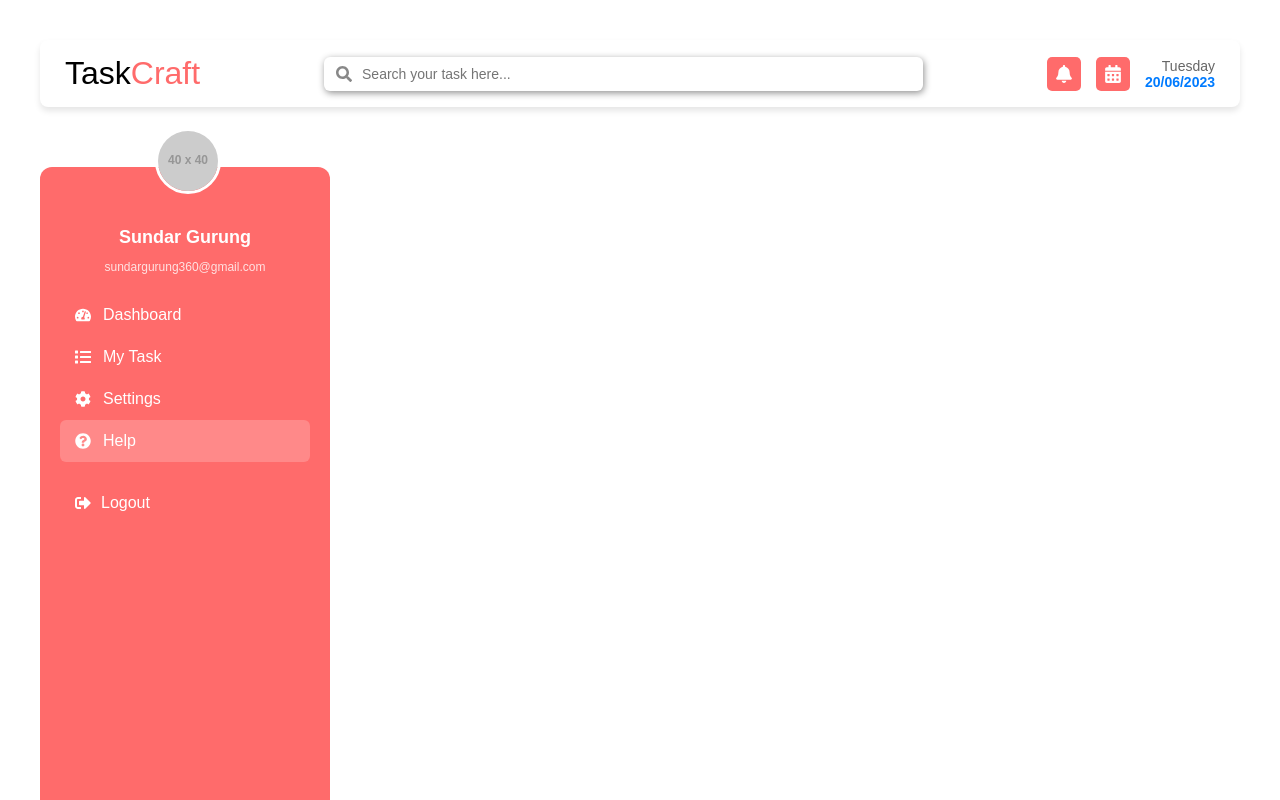
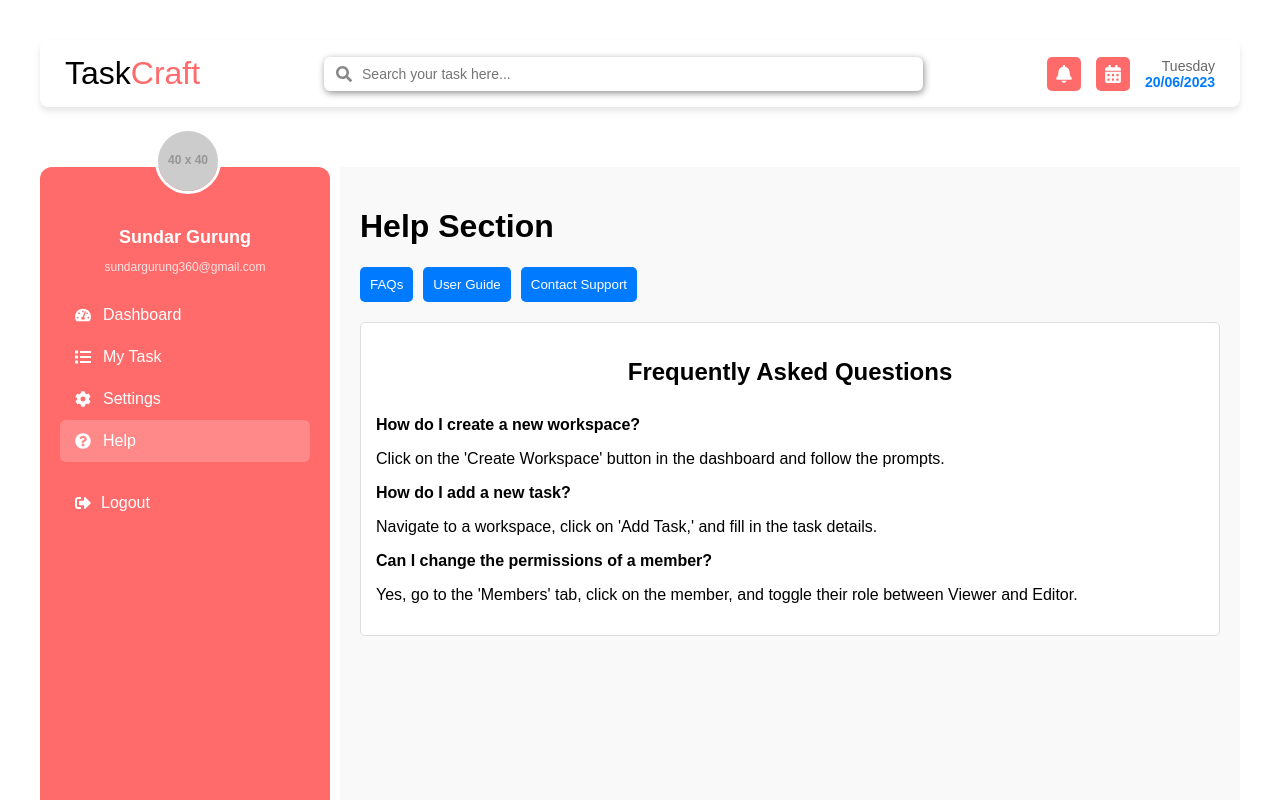
Before and after one commit to MajdAlkatan/TaskCraft, a React (Vite) app in the folder Front_End/: page /help in a window 1280 px wide. Shown: the top 800 px of the page. Built offline with nearby package versions, Linux system fonts and the light colour scheme; a web font is replaced by a local one.

Commit message:
add Help section , fix Bugses ,

```diff
--- a/Front_End/src/App.jsx
+++ b/Front_End/src/App.jsx
@@ -9,6 +9,8 @@ import ChangePassword from './Layout/ChangePassword/ChangePassword';
 import TestNotification from './Layout/Profile/TestNotification';
 import Login from "./Layout/Auth/Login/Login"
 import Register from "./Layout/Auth/Register/Register"
+import HelpSection from './Layout/Help/Help';
+
 import './App.css';
 
 function App() {
@@ -28,6 +30,7 @@ function App() {
                     <Route path="/profile" element={<Profile />} />
                     <Route path="/change-password" element={<ChangePassword />} />
                     <Route path="/test-notification" element={<TestNotification />} />
+                    <Route path="/help" element={<HelpSection />} />
 
                 </Routes>
             </div>
--- a/Front_End/src/Layout/DashBoard/DashBoard.css
+++ b/Front_End/src/Layout/DashBoard/DashBoard.css
@@ -142,7 +142,7 @@
 }
 .completed-task div {
   max-width: 300px;
-  max-height: 100px;
+  max-height: 115px;
 }
 
 .completed-task h2 {
--- a/Front_End/src/Layout/DashBoard/DashBoard.jsx
+++ b/Front_End/src/Layout/DashBoard/DashBoard.jsx
@@ -49,19 +49,19 @@ function DashBoard() {
                         <Statistics
                             title="Chart 1"
                             values={[Math.floor(Math.random() * 10) + 5, Math.floor(Math.random() * 10) + 5]} // Dynamic values
-                            colors={['#cfcfcfbe', '#FF0000']} // Red and Gray
+                            colors={['#FF0000', '#cfcfcfbe']} // Red and Gray
                         />
 
                         <Statistics
                             title="Chart 2"
                             values={[Math.floor(Math.random() * 10) + 5, Math.floor(Math.random() * 10) + 5]}
-                            colors={['#cfcfcfbe', '#0000FF']} // Blue and Gray
+                            colors={['#0000FF', '#cfcfcfbe']} // Blue and Gray
                         />
 
                         <Statistics
                             title="Chart 3"
                             values={[Math.floor(Math.random() * 10) + 5, Math.floor(Math.random() * 10) + 5]}
-                            colors={['#cfcfcfbe', '#008000']} // Green and Gray
+                            colors={['#008000', '#cfcfcfbe']} // Green and Gray
                         />
 
 
--- /dev/null
+++ b/Front_End/src/Layout/Help/Help.css
@@ -0,0 +1,87 @@
+.help-section {
+  width: 100%;
+  padding: 20px;
+  background-color: #f9f9f9;
+  max-width: 100%;
+  margin-left: 10px;
+  text-align: start;
+}
+
+.help-nav button {
+  padding: 10px;
+  cursor: pointer;
+  margin-right: 10px;
+  background-color: #007bff; /* Primary button color */
+  color: white; /* Text color */
+  border: none;
+  border-radius: 5px; /* Rounded corners */
+  transition: background-color 0.3s;
+}
+
+.help-nav button:hover {
+  background-color: #0056b3; /* Darker shade on hover */
+}
+
+.faq-section,
+.guide-section,
+.contact-section {
+  margin-top: 20px;
+  padding: 15px;
+  background-color: #ffffff; /* White background for sections */
+  border: 1px solid #ddd; /* Light border */
+  border-radius: 5px; /* Rounded corners */
+}
+
+.faq-section ul,
+.guide-section ol {
+  list-style-type: none; /* Remove default list styles */
+  padding: 0;
+}
+
+.faq-section li,
+.guide-section li {
+  margin-bottom: 10px; /* Spacing between list items */
+}
+
+form {
+  display: flex;
+  flex-direction: column;
+}
+
+form label {
+  margin-top: 10px;
+  font-weight: bold; /* Bold labels for clarity */
+}
+
+form input,
+form textarea {
+  padding: 8px;
+  margin-top: 5px;
+  border: 1px solid #ccc; /* Light border */
+  border-radius: 4px; /* Rounded corners */
+}
+
+form input:focus,
+form textarea:focus {
+  border-color: #007bff; /* Highlight border on focus */
+  outline: none; /* Remove default outline */
+}
+
+form button {
+  margin-top: 10px;
+  padding: 10px;
+  cursor: pointer;
+  background-color: #fd8080; /* Success button color */
+  color: white; /* Text color */
+  border: none;
+  border-radius: 5px; /* Rounded corners */
+  transition: background-color 0.3s;
+}
+
+form button:hover {
+  background-color: #f85b5b; /* Darker shade on hover */
+}
+
+.message-textarea{
+    display: grid;
+}
--- /dev/null
+++ b/Front_End/src/Layout/Help/Help.jsx
@@ -0,0 +1,88 @@
+import React, { useState } from "react";
+import "./Help.css"
+import DefulteInput from "../../Components/Input/DefulteInput/DefulteInput";
+const HelpSection = () => {
+    const [activeSection, setActiveSection] = useState("faq");
+
+    // Sample FAQs
+    const faqs = [
+        { question: "How do I create a new workspace?", answer: "Click on the 'Create Workspace' button in the dashboard and follow the prompts." },
+        { question: "How do I add a new task?", answer: "Navigate to a workspace, click on 'Add Task,' and fill in the task details." },
+        { question: "Can I change the permissions of a member?", answer: "Yes, go to the 'Members' tab, click on the member, and toggle their role between Viewer and Editor." },
+    ];
+
+    // Sample User Guide
+    const userGuide = [
+        "Step 1: Create a workspace to start managing tasks.",
+        "Step 2: Add members to collaborate with.",
+        "Step 3: Organize tasks into categories for better management.",
+        "Step 4: Assign roles and permissions to your team members."
+    ];
+
+    // Sample Contact Form (for contacting support)
+    const contactForm = (
+        <form>
+            <div>
+                <label htmlFor="name">Your Name</label>
+                <DefulteInput type="text" id="name" name="name" required />
+            </div>
+            <div>
+                <label htmlFor="email">Your Email</label>
+                <DefulteInput type="email" id="email" name="email" required />
+            </div>
+            <div className="message-textarea">
+                <label htmlFor="message">Your Message</label>
+                <textarea id="message" name="message" rows="4" required></textarea>
+            </div>
+            <button type="submit">Submit</button>
+        </form>
+    );
+
+    return (
+        <div className="help-section">
+            <h1>Help Section</h1>
+
+            {/* Navigation Links to Sections */}
+            <div className="help-nav">
+                <button onClick={() => setActiveSection("faq")}>FAQs</button>
+                <button onClick={() => setActiveSection("guide")}>User Guide</button>
+                <button onClick={() => setActiveSection("contact")}>Contact Support</button>
+            </div>
+
+            {/* Display Active Section */}
+            {activeSection === "faq" && (
+                <div className="faq-section">
+                    <h2>Frequently Asked Questions</h2>
+                    <ul>
+                        {faqs.map((faq, index) => (
+                            <li key={index}>
+                                <strong>{faq.question}</strong>
+                                <p>{faq.answer}</p>
+                            </li>
+                        ))}
+                    </ul>
+                </div>
+            )}
+
+            {activeSection === "guide" && (
+                <div className="guide-section">
+                    <h2>User Guide</h2>
+                    <ol>
+                        {userGuide.map((step, index) => (
+                            <li key={index}>{step}</li>
+                        ))}
+                    </ol>
+                </div>
+            )}
+
+            {activeSection === "contact" && (
+                <div className="contact-section">
+                    <h2>Contact Support</h2>
+                    {contactForm}
+                </div>
+            )}
+        </div>
+    );
+};
+
+export default HelpSection;
```
